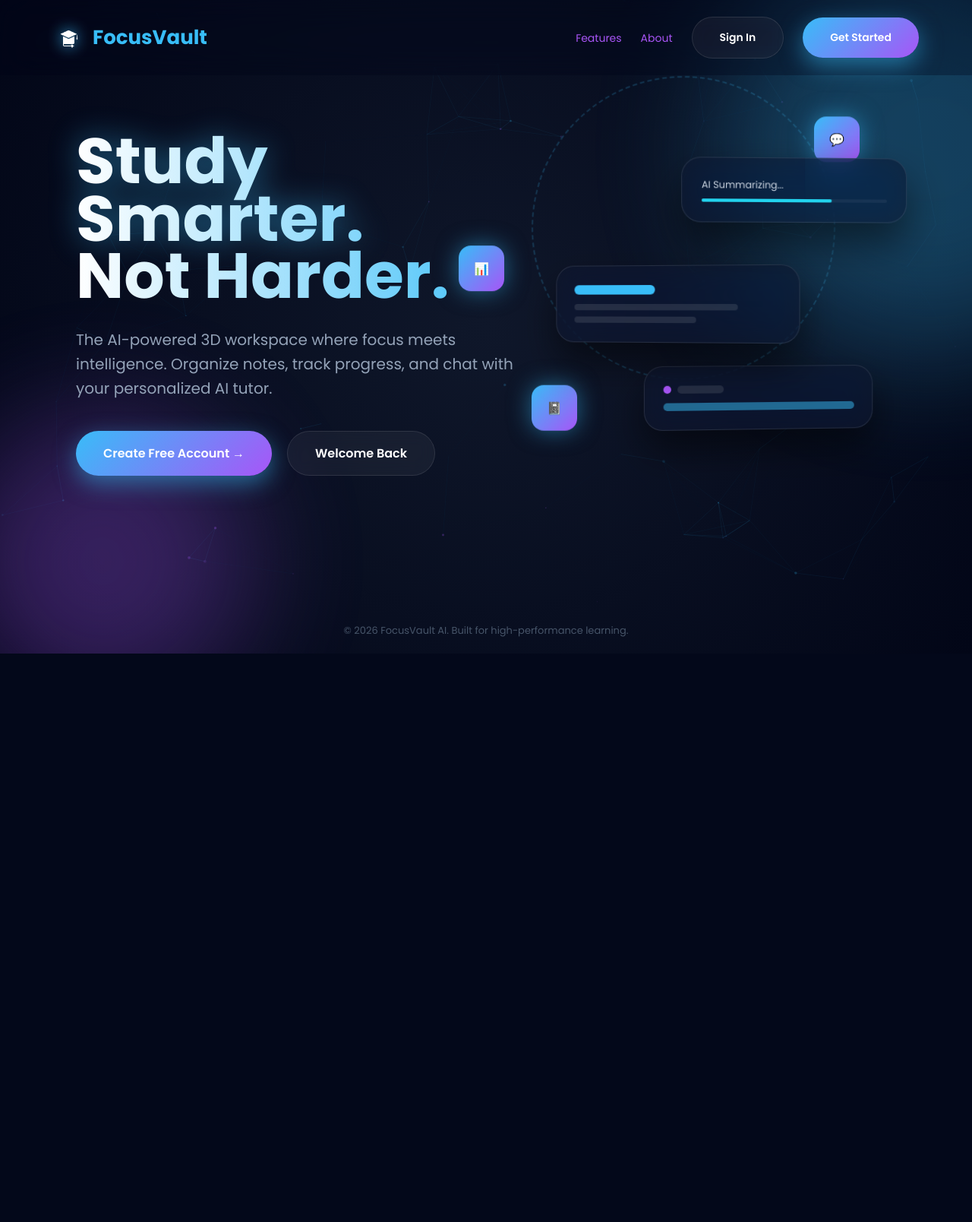
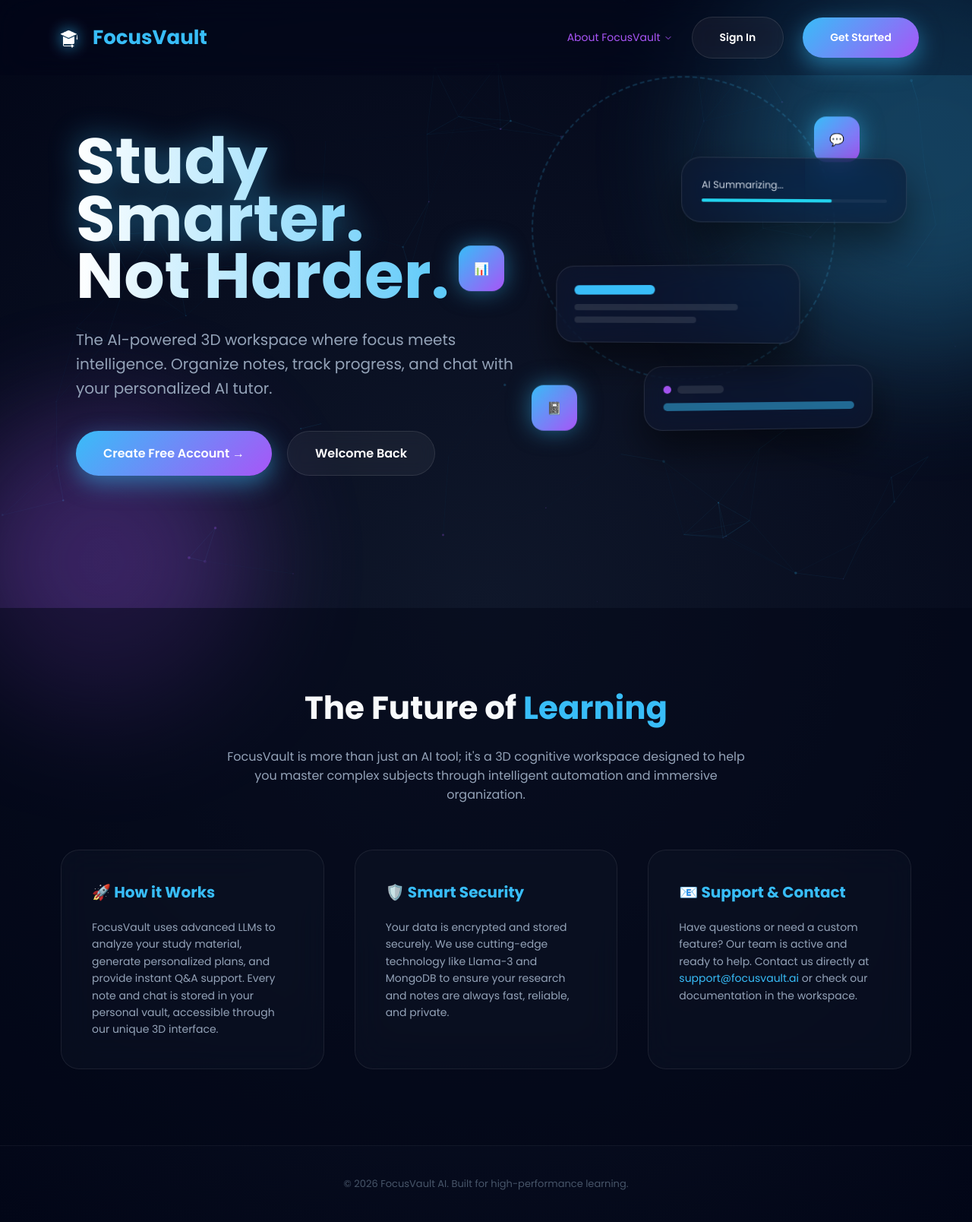
Before and after one commit to ankiiiiiitt/Devops_miniproject, a Flask app: page / in a window 1280 px wide. Shown: the whole page at 76% size. Before the commit the page ends 860 px from the top, so only its background shows below. Run offline with Flask 3, Linux system fonts and the light colour scheme; some libraries are stand-ins or nearby versions.

Commit message:
feat: Enhanced Landing Page with interactive About dropdown and content sections

```diff
--- a/static/css/style.css
+++ b/static/css/style.css
@@ -1478,3 +1478,96 @@ a {
 .main-content {
   padding-top: 0 !important; /* Top navbar handles its own padding */
 }
+
+/* ================= NAV DROPDOWN ================= */
+.nav-dropdown {
+  position: relative;
+  display: inline-block;
+}
+
+.dropdown-trigger {
+  cursor: pointer;
+  display: flex;
+  align-items: center;
+  transition: 0.3s;
+}
+
+.dropdown-content {
+  display: none;
+  position: absolute;
+  top: 100%;
+  left: 50%;
+  transform: translateX(-50%) translateY(10px);
+  background: rgba(15, 23, 42, 0.9);
+  backdrop-filter: blur(20px);
+  min-width: 180px;
+  box-shadow: 0 10px 30px rgba(0, 0, 0, 0.5);
+  border-radius: 12px;
+  border: 1px solid rgba(255, 255, 255, 0.05);
+  padding: 8px 0;
+  z-index: 2000;
+  overflow: hidden;
+  transition: 0.3s cubic-bezier(0.4, 0, 0.2, 1);
+  opacity: 0;
+}
+
+.nav-dropdown:hover .dropdown-content {
+  display: block;
+  opacity: 1;
+  transform: translateX(-50%) translateY(0);
+}
+
+.dropdown-content a {
+  color: #94a3b8;
+  padding: 10px 20px;
+  text-decoration: none;
+  display: block;
+  font-size: 13px;
+  transition: 0.2s;
+  text-align: center;
+}
+
+.dropdown-content a:hover {
+  background: rgba(56, 189, 248, 0.1);
+  color: var(--primary);
+}
+
+/* ================= CONTENT SECTIONS ================= */
+.about-section {
+  padding: 100px 80px;
+  background: rgba(2, 6, 23, 0.5);
+}
+
+.about-grid {
+  display: grid;
+  grid-template-columns: repeat(auto-fit, minmax(300px, 1fr));
+  gap: 40px;
+  margin-top: 60px;
+}
+
+.about-card {
+  background: var(--card-glass);
+  backdrop-filter: blur(20px);
+  padding: 40px;
+  border-radius: 24px;
+  border: 1px solid var(--border-glass);
+  transition: 0.3s;
+}
+
+.about-card:hover {
+  transform: translateY(-10px);
+  border-color: var(--primary);
+  box-shadow: 0 20px 40px rgba(0, 0, 0, 0.4);
+}
+
+.about-card h3 {
+  font-size: 20px;
+  color: var(--primary);
+  margin-bottom: 20px;
+}
+
+.about-card p {
+  color: #94a3b8;
+  line-height: 1.6;
+  font-size: 14px;
+}
--- a/templates/index.html
+++ b/templates/index.html
@@ -180,8 +180,14 @@
             <span>FocusVault</span>
         </div>
         <ul class="nav-links">
-            <li><a href="#features">Features</a></li>
-            <li><a href="#about">About</a></li>
+            <li class="nav-dropdown">
+                <a href="#about" class="dropdown-trigger">About FocusVault <svg width="12" height="12" viewBox="0 0 24 24" fill="none" stroke="currentColor" stroke-width="2" stroke-linecap="round" stroke-linejoin="round" style="margin-left: 4px;"><path d="M6 9l6 6 6-6"></path></svg></a>
+                <div class="dropdown-content">
+                    <a href="#how-it-works">How it Works</a>
+                    <a href="#tech-stack">Technology</a>
+                    <a href="#contact">Contact Support</a>
+                </div>
+            </li>
             {% if session.get('user') %}
                 <li class="user-greeting" style="font-size: 14px; margin-right: 10px;">hi, <span class="accent-name">{{ session.get('user') }}</span></li>
                 <li>
@@ -243,7 +249,29 @@
         </div>
     </main>
 
-    <footer style="padding: 20px; text-align: center; color: #475569; font-size: 13px;">
+    <section id="about" class="about-section">
+        <div class="section-header" style="text-align: center; margin-bottom: 60px;">
+            <h2 style="font-size: 42px; margin-bottom: 20px;">The Future of <span style="color: var(--primary);">Learning</span></h2>
+            <p style="color: #94a3b8; max-width: 700px; margin: 0 auto;">FocusVault is more than just an AI tool; it's a 3D cognitive workspace designed to help you master complex subjects through intelligent automation and immersive organization.</p>
+        </div>
+
+        <div class="about-grid">
+            <div class="about-card" id="how-it-works">
+                <h3>🚀 How it Works</h3>
+                <p>FocusVault uses advanced LLMs to analyze your study material, generate personalized plans, and provide instant Q&A support. Every note and chat is stored in your personal vault, accessible through our unique 3D interface.</p>
+            </div>
+            <div class="about-card" id="tech-stack">
+                <h3>🛡️ Smart Security</h3>
+                <p>Your data is encrypted and stored securely. We use cutting-edge technology like Llama-3 and MongoDB to ensure your research and notes are always fast, reliable, and private.</p>
+            </div>
+            <div class="about-card" id="contact">
+                <h3>📧 Support & Contact</h3>
+                <p>Have questions or need a custom feature? Our team is active and ready to help. Contact us directly at <span style="color: var(--primary);">support@focusvault.ai</span> or check our documentation in the workspace.</p>
+            </div>
+        </div>
+    </section>
+
+    <footer style="padding: 40px; text-align: center; border-top: 1px solid rgba(255,255,255,0.05); color: #475569; font-size: 13px;">
         &copy; 2026 FocusVault AI. Built for high-performance learning.
     </footer>
 </body>
```
